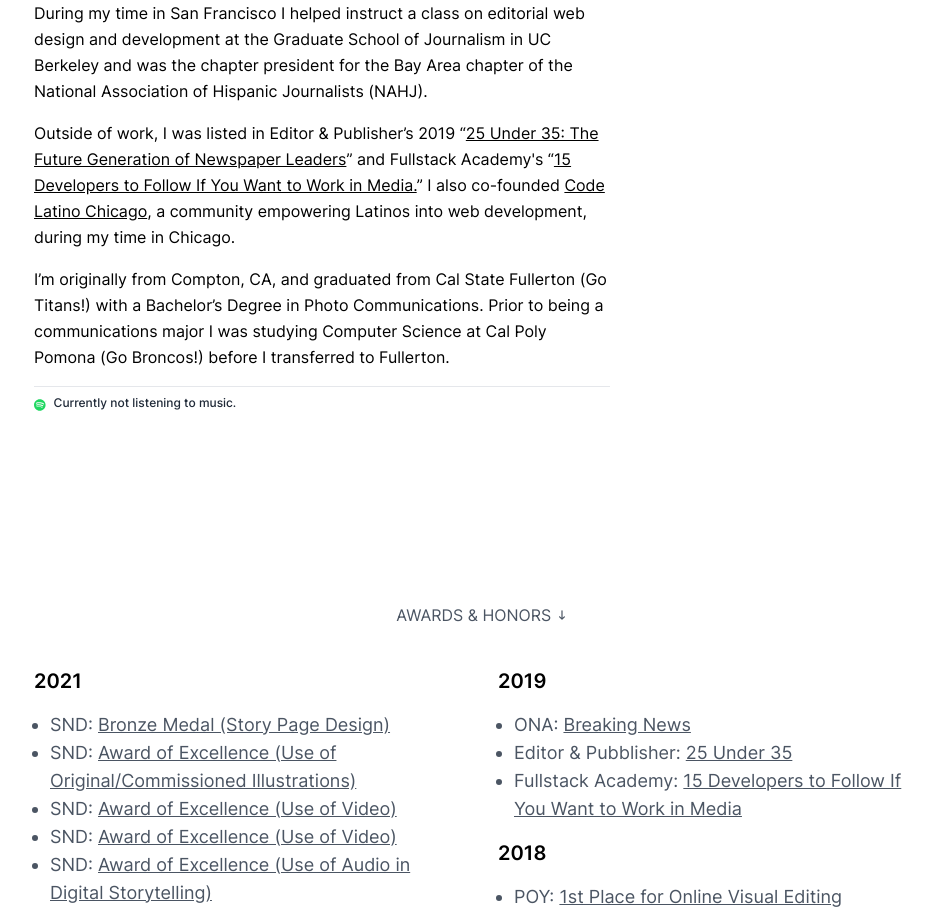
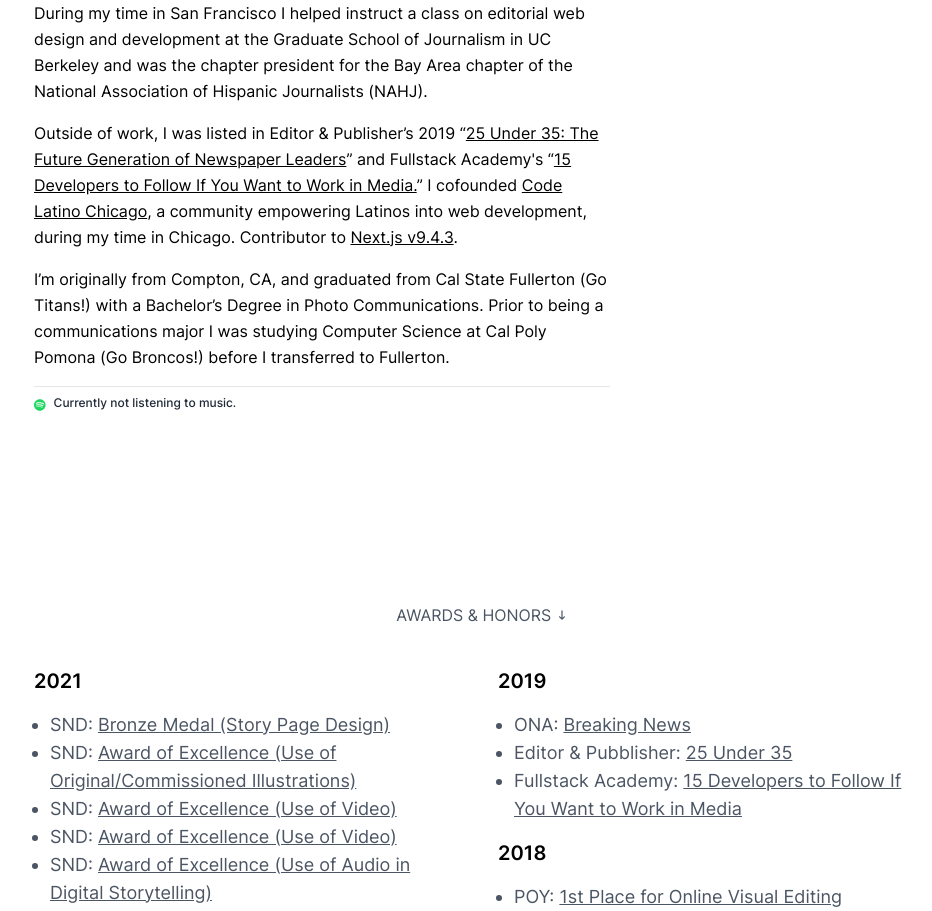
Before and after one commit to luciovilla/luciovilla.com, a Next.js app: page / in a window 1280 px wide. Shown: the part 3680-4591 px from the top of the page, without its empty margins (158-1090 px from the left). Built offline with nearby package versions, Linux system fonts and the light colour scheme; no server answers; what @tailwindcss/typography would draw is missing.

Commit message:
add nextjs contrib and link

```diff
--- a/components/About.js
+++ b/components/About.js
@@ -55,7 +55,7 @@ export default function About() {
               >
                 15 Developers to Follow If You Want to Work in Media.
               </a>
-              ” I also co-founded{' '}
+              ” I cofounded{' '}
               <a
                 className="underline"
                 href="http://www.codelatino.com/"
@@ -65,6 +65,16 @@ export default function About() {
                 Code Latino Chicago
               </a>
               , a community empowering Latinos into web development, during my time in Chicago.
+              Contributor to{' '}
+              <a
+                className="underline"
+                href="https://github.com/vercel/next.js/releases/tag/v9.4.3"
+                target="_blank"
+                rel="noreferrer"
+              >
+                Next.js v9.4.3
+              </a>
+              .
             </p>
 
             <p className="mt-4  leading-relaxed ">
```
